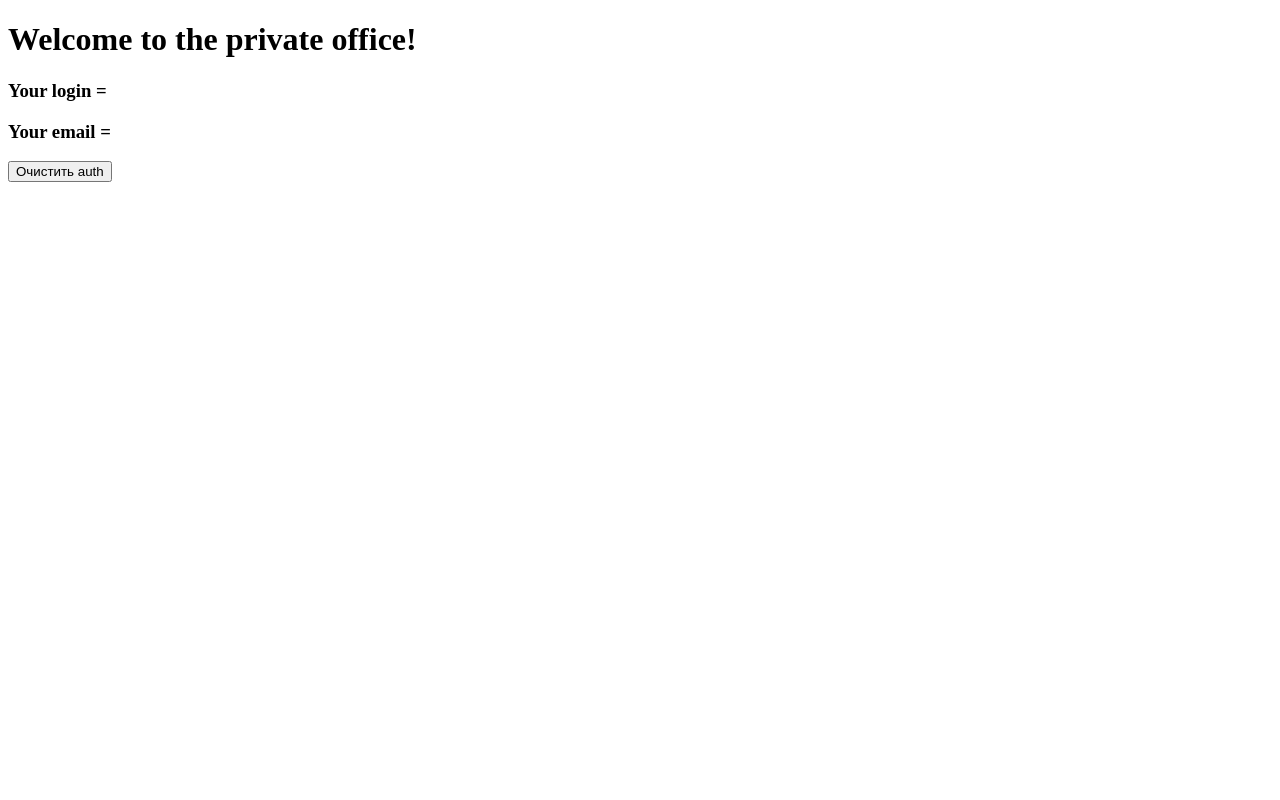
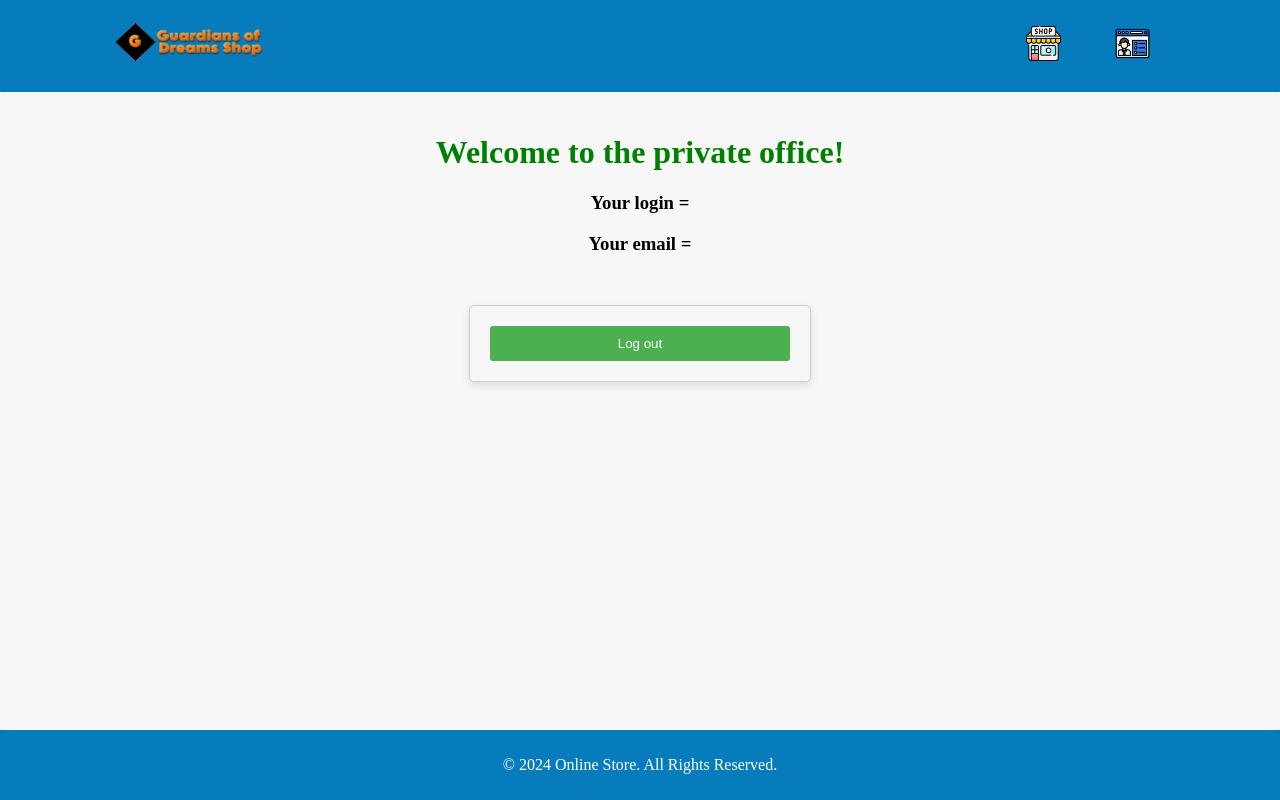
Before and after one commit to Xpanutel/php.online-store, a PHP site: page /profile.php in a window 1280 px wide. Run offline with PHP 8.4, Linux system fonts and the light colour scheme; the visitor is signed in with stand-in values (Sample User, id 1); data that the repository does not hold is empty.

Commit message:
update 1.1

```diff
--- a/components/header.php
+++ b/components/header.php
@@ -1,16 +1,22 @@
- <header class="main-header">
+<?php session_start(); ?>
+<?php echo '<link rel="stylesheet" type="text/css" href="/css/header.css">'; ?>
+<header class="main-header">
 	<div class="container">
-		<a href="index.html" class="logo">
-				<img src="logo.png" alt="Логотип магазина">
+		<a href="/" class="logo">
+				<img src="/img/logo.png" alt="Логотип магазина">
 		</a>
-		<nav class="main-menu">
+		<nav class="main-menu" >
 			<ul>
-				<li><a href="/">Главная</a></li>
-				<li><a href="register.php">Регистрация</a></li>
-				<li><a href="login.php">Авторизация</a></li>
-				<li><a href="profile.php">Личный кабинет</a></li>
+				<li><a href="/"><img src="/img/main-shop.png" alt="главная" style="width: 35px; margin: 0px 15px;"></a></li>
+				<?php if(isset($_SESSION['auth']) && $_SESSION['auth'] === false) { ?>
+				<li><a href="register.php"><img src="/img/register.png" alt="регистрация" style="width: 35px; margin: 0px 15px;"></a></li>
+				<li><a href="login.php"><img src="/img/login.png" alt="авторизация" style="width: 35px; margin: 0px 15px;"></a></li>
+				<?php } ?>
+				<li><a href="profile.php"><img src="/img/personal-profile.png" alt="личный кабинет" style="width: 35px; margin: 0px 15px;"></a></li>
+				<?php if(isset($_SESSION['login']) && $_SESSION['login'] === 'admin') { ?>
+					<li><a href="admin.php"><img src="/img/management.png" alt="управление" style="width: 35px; margin: 0px 15px;"></a></li>
+				<?php } ?>
 			</ul>
 		</nav>
 	</div>
 </header>
-<?php echo '<link rel="stylesheet" type="text/css" href="/css/header.css">'; ?>
--- a/css/footer.css
+++ b/css/footer.css
@@ -1,5 +1,5 @@
 footer {
-  background: #333;
+  background: #077cbd;
   color: white;
   text-align: center;
   padding: 10px 0;
--- a/css/header.css
+++ b/css/header.css
@@ -1,13 +1,15 @@
 .container {
-    max-width: 1200px;
+    display: flex;
     margin: 0 auto;
     padding: 0 15px;
+    justify-content: space-between;
+    align-items: center;
 }
 
 .main-header {
-    background-color: #333;
+    background-color: #077cbd;
     color: #fff;
-    padding: 15px 0;
+    padding: 15px 100px;
 }
 
 .logo img {
--- a/css/styles.css
+++ b/css/styles.css
@@ -1,3 +1,10 @@
+/* profile.php */
+.profile_welcome__title {
+  color:  green;
+}
+
+/* forms */
+
 form {
   width: 300px;
   margin: 50px auto;
--- a/profile.php
+++ b/profile.php
@@ -14,22 +14,58 @@
 		<meta charset="UTF-8">
 		<meta name="viewport" content="width=device-width, initial-scale=1.0">
 		<title>Guardians of Dreams Shop | Profile</title>
+		<link rel="stylesheet" href="/css/styles.css">
+		<style>
+	  	html, body {
+	    	height: 100%;
+	    	margin: 0;
+	    	padding: 0;
+	  	}
+
+	  	body {
+	    	display: flex;
+	    	flex-direction: column;
+	  	}
+
+	  	.content {
+	    	flex: 1;
+	    	padding: 20px;
+	    	background: #f7f7f7;
+	    	box-shadow: 0 2px 4px rgba(0, 0, 0, 0.1);
+	    	border-radius: 5px;
+	    	text-align: center;
+	  	}
+	  </style>
 	</head>
 	<body>
-		<h1>Welcome to the private office!</h1>
-		<h3>Your login =  <?= $row['login'] ?></h3>
-		<h3>Your email =  <?= $row['email'] ?></h3>
-		<form action="" method="post">
-			<input type="submit" name="clearAut" value='Очистить auth'>
-		</form>
+		<?php include './components/header.php'; ?>
+		<?php if($_SESSION['login'] !== 'admin') { ?>
+			<div class="content">
+				<h1 class="profile_welcome__title">Welcome to the private office!</h1>
+				<h3 class="profile_user__data">Your login =  <?= $row['login'] ?></h3>
+				<h3 class="profile_user__data">Your email =  <?= $row['email'] ?></h3>
+			  <form action="" method="post">
+			    <input type="submit" name="clearAut" value='Log out' class="profile_logout__button">
+			  </form>
+			</div>
+		<?php } else { ?>
+			<div class="content">
+				<h1 class="profile_welcome__title">Weclome back, admin!</h1>
+				<form action="" method="post">
+			    	<input type="submit" name="clearAut" value='Log out' class="profile_logout__button">
+			  	</form>
+			</div>
+		<?php }	?>
+		<?php include './components/footer.php'; ?>
 	</body>
 	</html>
 <?php
 	if($_SERVER['REQUEST_METHOD'] == 'POST') {
 		$_SESSION['login'] = '';
 		$_SESSION['auth'] = false;
+		header('location: login.php');
 	}
 } else {
-	header('location: register.php');
+	header('location: login.php');
 }
 ?>
--- a/register.php
+++ b/register.php
@@ -38,6 +38,8 @@
 	<body>
 		<?php include './components/header.php'; ?>
 		<div class="content">
+			<h1>Welcome to the account registration page!</h1>
+			<h1>Fill out the form below and click the "Sign up" button</h1>
 		  <form action="" method="post">
 		    <input type="text" name="login" placeholder="Your login"><br/>
 		    <input type="text" name="email" placeholder="Your email"><br/>
```
Also changed, not shown: login.php (+6 -1 lines), img/cart.png (added), img/login.png (added), img/main-shop.png (added), img/management.png (added), img/personal-profile.png (added), img/register.png (added).
